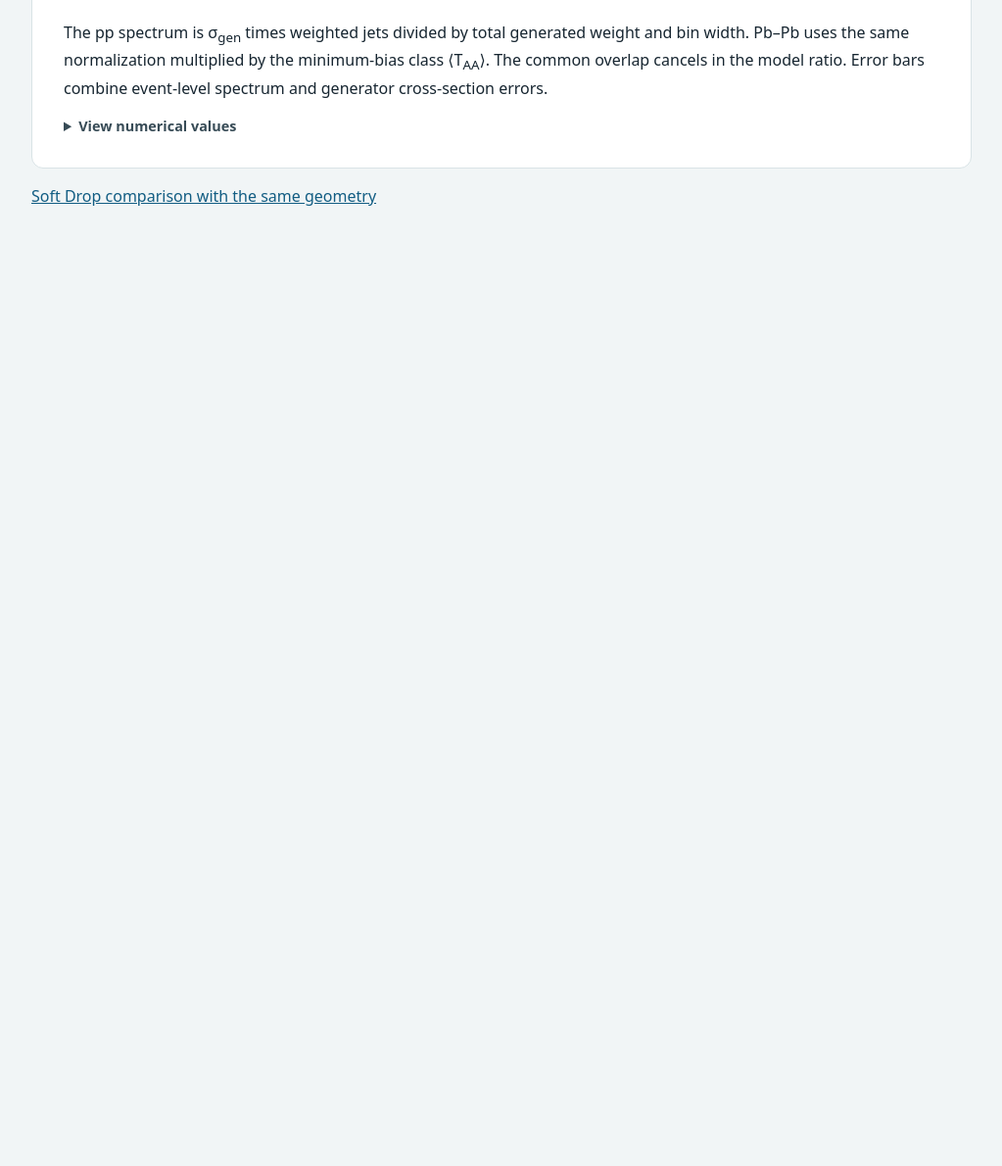
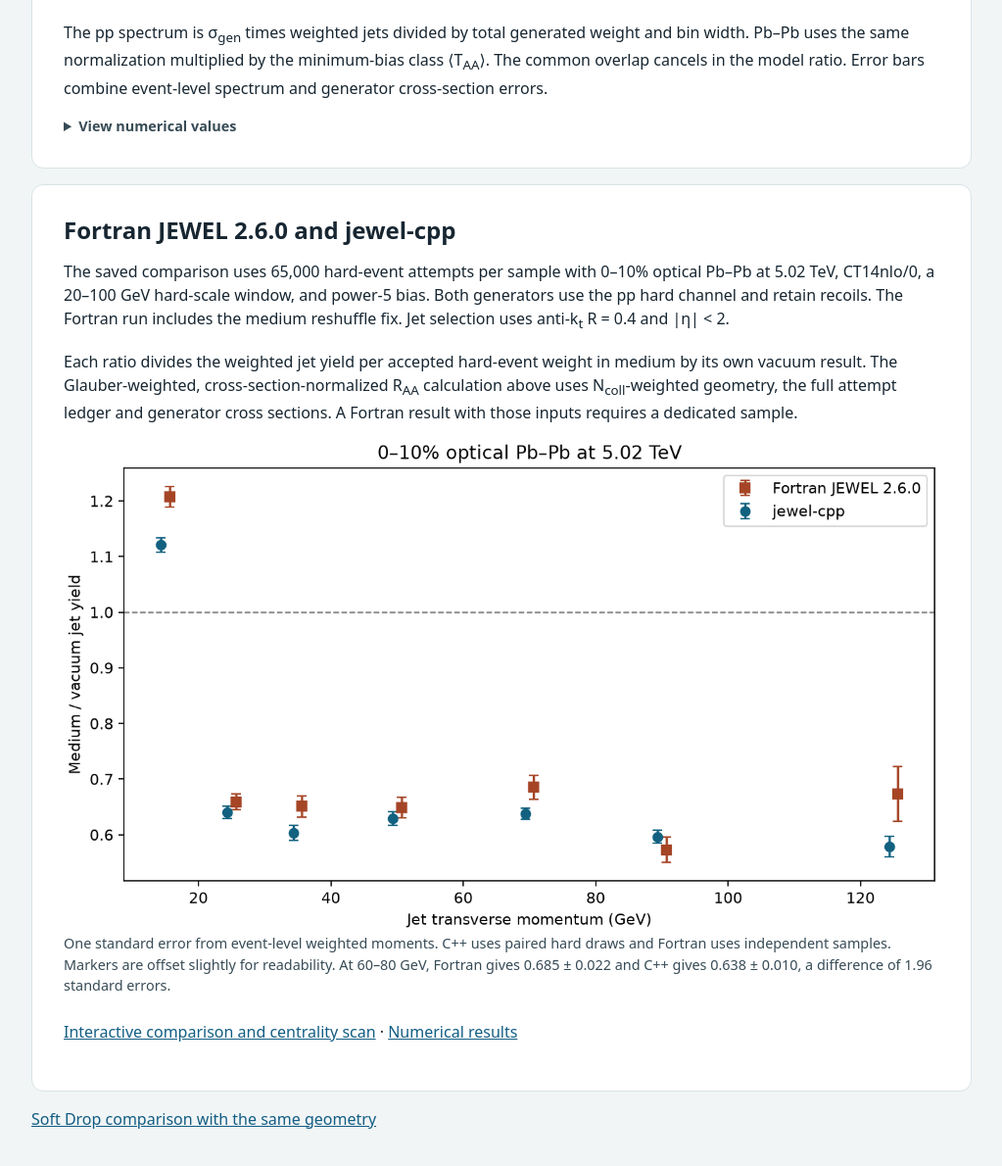
Before and after one commit to matplo/jewel-cpp, a plain HTML site: page docs/glauber-raa-validation.html in a window 1280 px wide. Shown: the part 2834-4024 px from the top of the page at 98% size, without its empty margins (128-1151 px from the left). Before the commit the page ends 3110 px from the top, so only its background shows below. Drawn offline with Linux system fonts and the light colour scheme.

Commit message:
Overlay Fortran and C++ central PbPb jet yield ratios

```diff
--- a/docs/glauber-raa-validation.html
+++ b/docs/glauber-raa-validation.html
@@ -93,4 +93,26 @@ plot includes bins with at least 50 jets in each sample entering the ratio
 and a defined uncertainty. Horizontal bars span the jet pT bins.</figcaption>
 </figure>
 <p>The pp spectrum is σ<sub>gen</sub> times weighted jets divided by total generated weight and bin width. Pb–Pb uses the same normalization multiplied by the minimum-bias class ⟨T<sub>AA</sub>⟩. The common overlap cancels in the model ratio. Error bars combine event-level spectrum and generator cross-section errors.</p>
-<details><summary>View numerical values</summary><div class="table"><table><thead><tr><th>Jet pT (GeV)</th><th>pp jets</th><th>Control jets</th><th>Quenched jets</th><th>Control Rₐₐ</th><th>Quenched Rₐₐ</th><th>Control pull</th></tr></thead><tbody><tr><td>10–20</td><td>1886</td><td>1932</td><td>4139</td><td>1.036 ± 0.062</td><td>1.076 ± 0.068</td><td>0.578</td></tr><tr><td>20–30</td><td>1262</td><td>1341</td><td>1284</td><td>1.059 ± 0.083</td><td>0.638 ± 0.057</td><td>0.708</td></tr><tr><td>30–40</td><td>985</td><td>1025</td><td>902</td><td>1.151 ± 0.129</td><td>0.682 ± 0.088</td><td>1.171</td></tr><tr><td>40–60</td><td>1567</td><td>1562</td><td>1430</td><td>0.951 ± 0.098</td><td>0.736 ± 0.098</td><td>-0.507</td></tr><tr><td>60–80</td><td>1050</td><td>1060</td><td>862</td><td>1.042 ± 0.111</td><td>0.772 ± 0.084</td><td>0.383</td></tr><tr><td>80–100</td><td>505</td><td>560</td><td>305</td><td>1.157 ± 0.132</td><td>0.641 ± 0.081</td><td>1.189</td></tr><tr><td>100–150</td><td>130</td><td>132</td><td>74</td><td>1.053 ± 0.189</td><td>0.566 ± 0.106</td><td>0.281</td></tr><tr><td>150–250</td><td>3</td><td>0</td><td>3</td><td>0.000</td><td>1.480 ± 1.268</td><td>—</td></tr></tbody></table></div></details></section><p><a href="glauber-soft-drop.html">Soft Drop comparison with the same geometry</a></p></body></html>
+<details><summary>View numerical values</summary><div class="table"><table><thead><tr><th>Jet pT (GeV)</th><th>pp jets</th><th>Control jets</th><th>Quenched jets</th><th>Control Rₐₐ</th><th>Quenched Rₐₐ</th><th>Control pull</th></tr></thead><tbody><tr><td>10–20</td><td>1886</td><td>1932</td><td>4139</td><td>1.036 ± 0.062</td><td>1.076 ± 0.068</td><td>0.578</td></tr><tr><td>20–30</td><td>1262</td><td>1341</td><td>1284</td><td>1.059 ± 0.083</td><td>0.638 ± 0.057</td><td>0.708</td></tr><tr><td>30–40</td><td>985</td><td>1025</td><td>902</td><td>1.151 ± 0.129</td><td>0.682 ± 0.088</td><td>1.171</td></tr><tr><td>40–60</td><td>1567</td><td>1562</td><td>1430</td><td>0.951 ± 0.098</td><td>0.736 ± 0.098</td><td>-0.507</td></tr><tr><td>60–80</td><td>1050</td><td>1060</td><td>862</td><td>1.042 ± 0.111</td><td>0.772 ± 0.084</td><td>0.383</td></tr><tr><td>80–100</td><td>505</td><td>560</td><td>305</td><td>1.157 ± 0.132</td><td>0.641 ± 0.081</td><td>1.189</td></tr><tr><td>100–150</td><td>130</td><td>132</td><td>74</td><td>1.053 ± 0.189</td><td>0.566 ± 0.106</td><td>0.281</td></tr><tr><td>150–250</td><td>3</td><td>0</td><td>3</td><td>0.000</td><td>1.480 ± 1.268</td><td>—</td></tr></tbody></table></div></details></section>
+<section id="fortran-comparison">
+<h2>Fortran JEWEL 2.6.0 and jewel-cpp</h2>
+<p>The saved comparison uses 65,000 hard-event attempts per sample with
+0–10% optical Pb–Pb at 5.02 TeV, CT14nlo/0, a 20–100 GeV hard-scale window,
+and power-5 bias. Both generators use the pp hard channel and retain recoils.
+The Fortran run includes the medium reshuffle fix. Jet selection uses anti-k<sub>t</sub>
+R = 0.4 and |η| &lt; 2.</p>
+<p>Each ratio divides the weighted jet yield per accepted hard-event weight
+in medium by its own vacuum result. The Glauber-weighted, cross-section-normalized
+R<sub>AA</sub> calculation above uses N<sub>coll</sub>-weighted geometry, the full
+attempt ledger and generator cross sections. A Fortran result with those inputs
+requires a dedicated sample.</p>
+<figure><img src="figures/jet-medium-vacuum-fortran-cpp.png"
+style="display:block;width:100%;height:auto"
+alt="Fortran and C++ medium-to-vacuum jet yield ratios with statistical uncertainties.">
+<figcaption>One standard error from event-level weighted moments. C++ uses
+paired hard draws and Fortran uses independent samples. Markers are offset
+slightly for readability. At 60–80 GeV, Fortran gives 0.685 ± 0.022 and
+C++ gives 0.638 ± 0.010, a difference of 1.96 standard errors.</figcaption></figure>
+<p><a href="central-pbpb-bias5.html">Interactive comparison and centrality scan</a> ·
+<a href="central-pbpb-bias5.json">Numerical results</a></p>
+</section><p><a href="glauber-soft-drop.html">Soft Drop comparison with the same geometry</a></p></body></html>
```
Also changed, not shown: docs/figures/jet-medium-vacuum-fortran-cpp.png (added).
